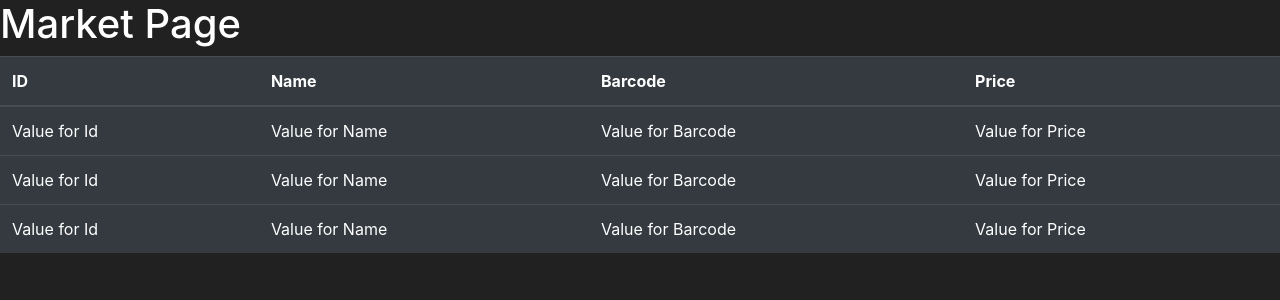
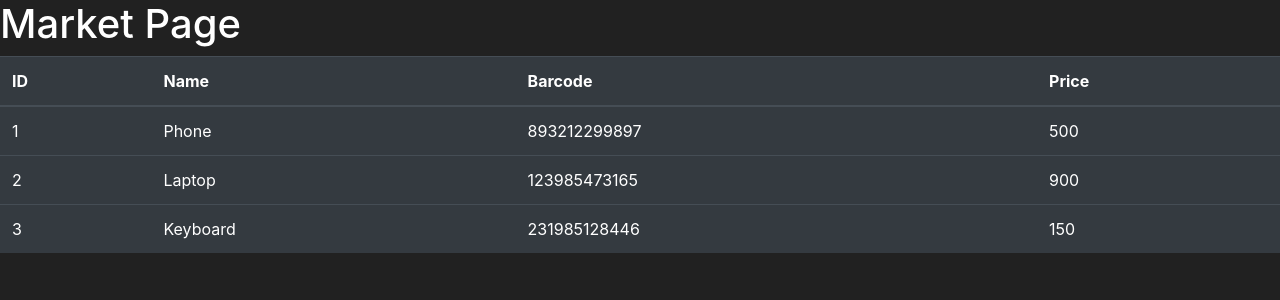
Before and after one commit to njerigathigi/FlaskMarket, a Flask app: page /market in a window 1280 px wide. Shown: the part 56-356 px from the top of the page. Run offline with Flask 2, Linux system fonts and the light colour scheme.

Commit message:
introducing jinja delimiters used for outputting the results of an expression or a variable to the end user

```diff
--- a/templates/market.html
+++ b/templates/market.html
@@ -51,10 +51,10 @@
             <!-- Your rows inside the table HERE: -->
             {% for item in items %}
                 <tr>
-                    <td>Value for Id</td>
-                    <td>Value for Name</td>
-                    <td>Value for Barcode</td>
-                    <td>Value for Price</td>
+                    <td>{{ item.id }}</td>
+                    <td>{{ item.name }}</td>
+                    <td>{{ item.barcode }}</td>
+                    <td>{{ item.price }}</td>
                 </tr>
             {% endfor %}
 
```
